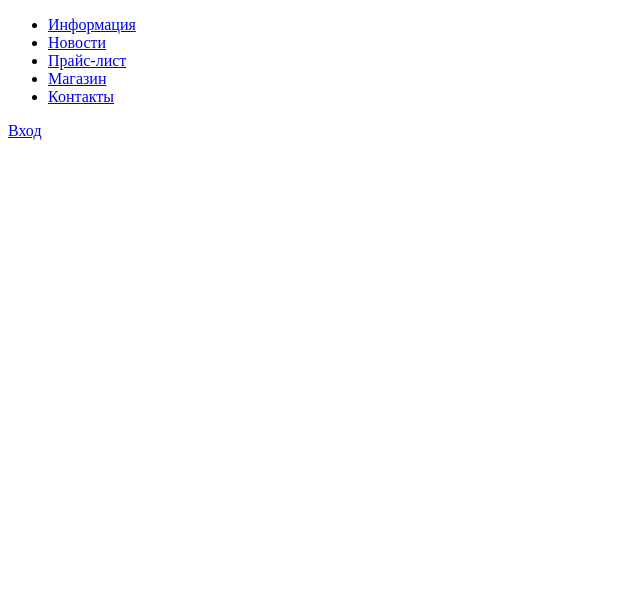
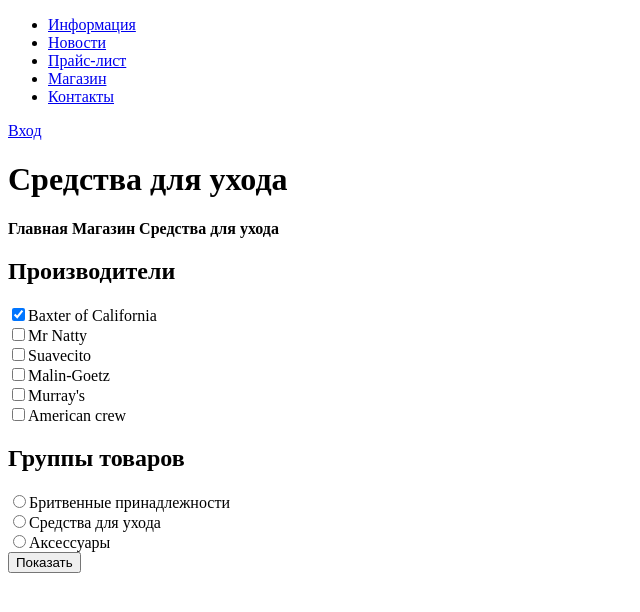
Before and after one commit to sergeyarhipov/246604-barbershop, a plain HTML site: page catalog.html in a window 1280 px wide. Shown: the whole page, without its empty margins (0-640 px from the left). Drawn offline with Linux system fonts and the light colour scheme.

Commit message:
Сделана разметка блока хлебных крошек и левой колонки

```diff
--- a/catalog.html
+++ b/catalog.html
@@ -29,10 +29,44 @@
           </ul>
 		</nav>
 		<!--Блок авторизации-->
-		        <div class="user-block">
+		<div class="user-block">
           <a class="login" href="#">Вход</a>
         </div>
 	  </div>
 	</header>
+
+	<!--Главный блок страницы-->
+	<main class="container">
+	  <h1>Средства для ухода</h1>
+	  <!--Хлебные крошки-->
+	  <div class="breadcrumbs">
+	    <b>Главная</b>
+		<b>Магазин</b>
+		<b class="active-item">Средства для ухода</b>
+	  </div>
+	  <!--Левая колонка-->
+	  <div class="catalog-content-left">
+	    <section class="firms">
+		  <h2>Производители</h2>
+		  <form class="firms-form">
+		    <input type="checkbox" name="firm-item" value="" checked>Baxter of California<br>
+			<input type="checkbox" name="firm-item" value="">Mr Natty<br>
+			<input type="checkbox" name="firm-item" value="">Suavecito<br>
+			<input type="checkbox" name="firm-item" value="">Malin-Goetz<br>
+			<input type="checkbox" name="firm-item" value="">Murray's<br>
+			<input type="checkbox" name="firm-item" value="">American crew<br>
+		  </form>
+		</section>
+		<section class="group-products">
+		  <h2>Группы товаров</h2>
+		  <form class="group-products-form">
+		    <input type="radio" name="group-product-item" value="">Бритвенные принадлежности<br>
+			<input type="radio" name="group-product-item" value="">Средства для ухода<br>
+			<input type="radio" name="group-product-item" value="">Аксессуары<br>
+			<button class="btn" type="submit">Показать</button>
+		  </form>
+		</section>
+	  </div>
+	</main>
   </body>
 </html>
```
